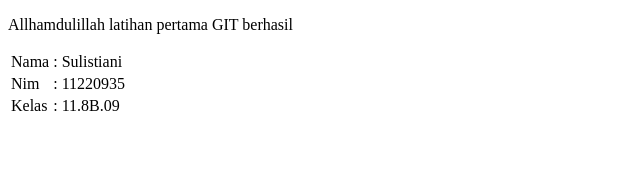
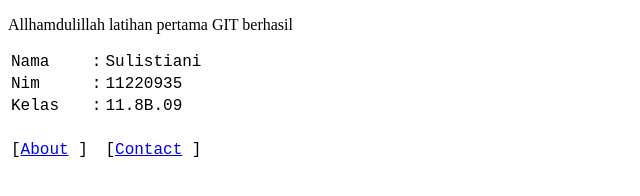
Before and after one commit to sulistiani11220935/latihan-git, a plain HTML site: page index.html in a window 1280 px wide. Shown: the whole page, without its empty margins (0-640 px from the left). Drawn offline with Linux system fonts and the light colour scheme.

Commit message:
Second Code in index.html

```diff
--- a/index.html
+++ b/index.html
@@ -6,6 +6,13 @@
     <meta name="viewport" content="width=device-width, initial-scale=1.0">
     <title>LATIHAN GIT</title>
 </head>
+<style>
+    table {
+        color: #000000;
+        background-color: #ffffff;
+        font-family: 'Courier New', Courier, monospace;
+    }
+</style>
 
 <body>
     <p>Allhamdulillah latihan pertama GIT berhasil</p>
@@ -25,6 +32,16 @@
             <td>:</td>
             <td>11.8B.09</td>
         </tr>
+        <tr>
+            <td>&nbsp;</td>
+            <td>&nbsp;</td>
+            <td>&nbsp;</td>
+        </tr>
+        <tr>
+            <td>[<a href="about.html" target="_blank">About</a> ] </td>
+            <td></td>
+            <td>[<a href="contact.html" target="_blank">Contact</a> ]</td>
+        </tr>
     </table>
 
 </body>
```
